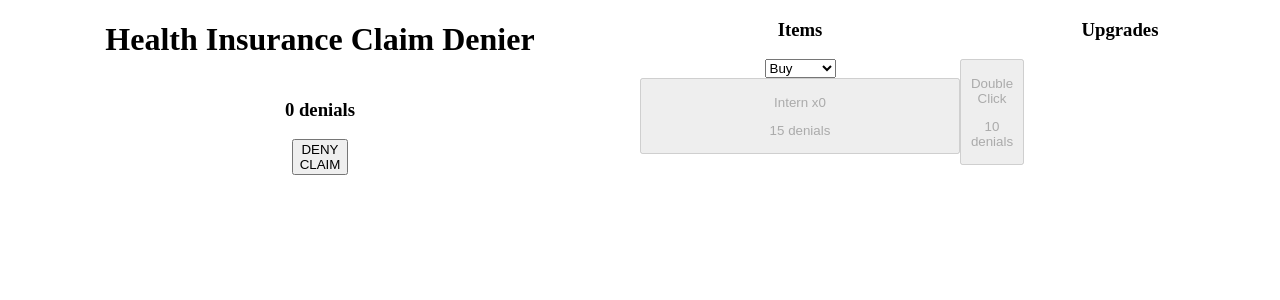
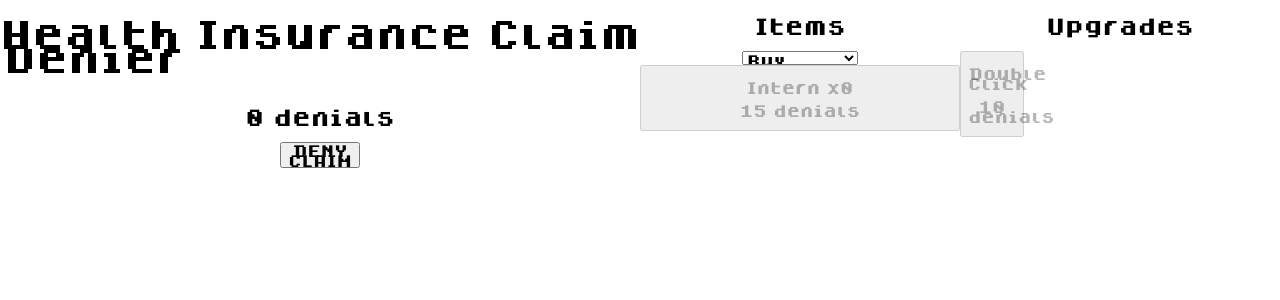
Before and after one commit to fnnbrr/claim-denier, a SvelteKit app: page / in a window 1280 px wide. Shown: the top 300 px of the page. Built offline with nearby package versions, Linux system fonts and the light colour scheme.

Commit message:
Test adding custom font

```diff
--- a/src/app.css
+++ b/src/app.css
@@ -1,3 +1,8 @@
+@font-face {
+    font-family: dogica-pixel-bold;
+    src: url("$lib/assets/dogicapixelbold.ttf") format('truetype');
+  }
+
 html {
     height: 100%;
     width: 100%;
@@ -9,3 +14,7 @@ body {
     width: 100%;
 	margin: 0;
 }
+
+* {
+    font-family: dogica-pixel-bold, sans-serif;
+}
--- a/src/upgrades.svelte
+++ b/src/upgrades.svelte
@@ -26,6 +26,7 @@
     display: grid;
     grid-template-columns: repeat(auto-fill, 64px);
     overflow-y: auto;
+    overflow-x: hidden;
     justify-content: center;
   }
 </style>
```
Also changed, not shown: src/lib/assets/dogicapixelbold.ttf (added).
